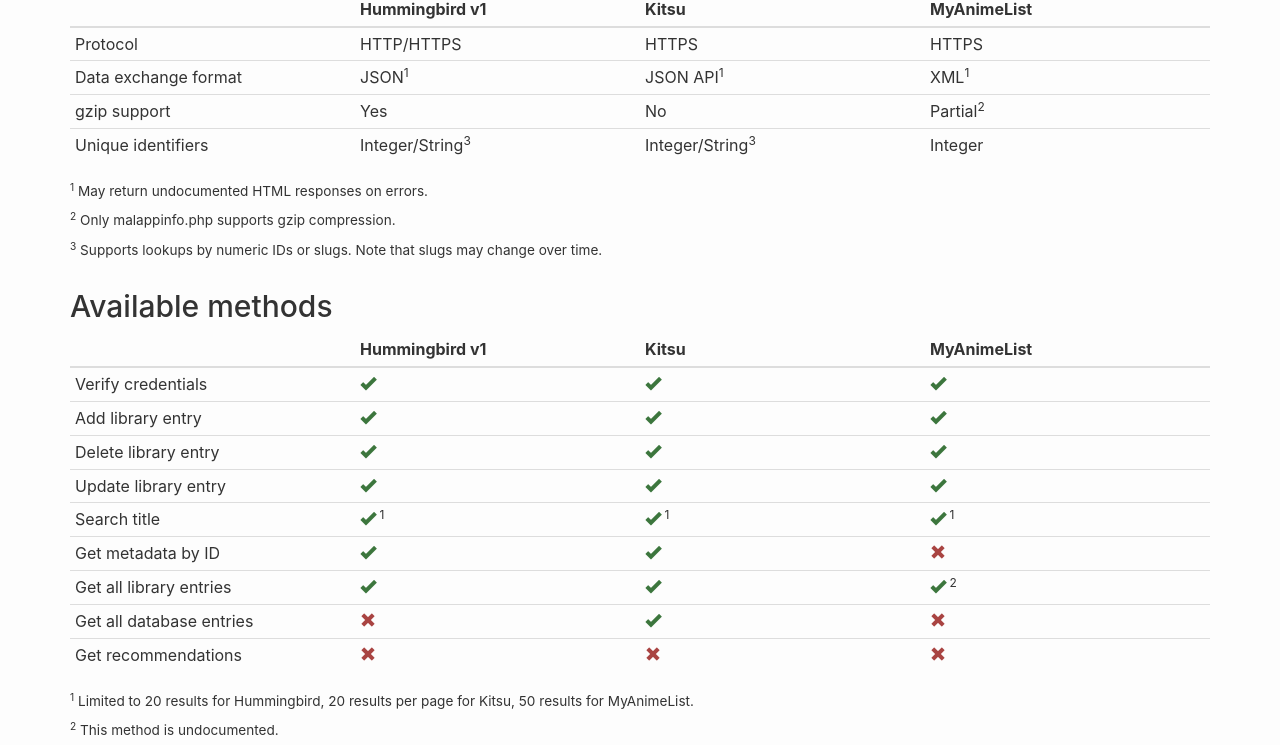
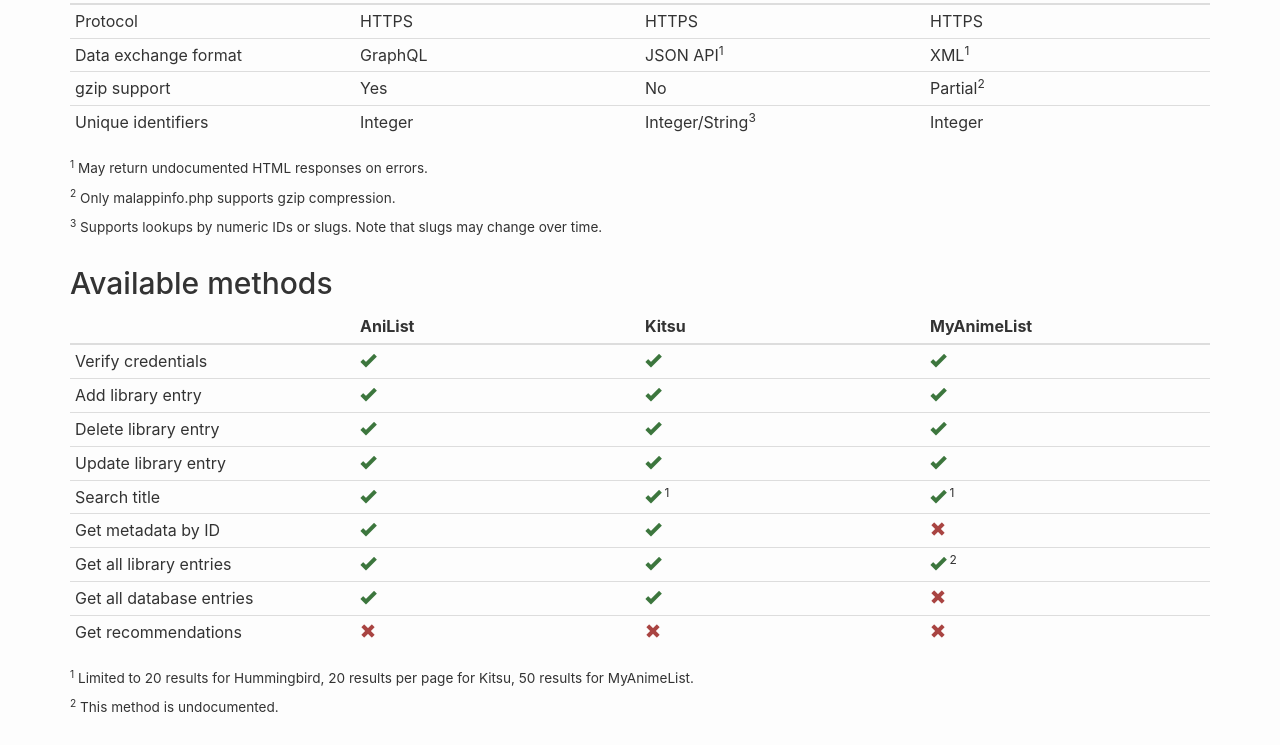
Before and after one commit to erengy/taiga-moe, a plain HTML site: page api.html in a window 1280 px wide. Shown: the part 500-1245 px from the top of the page. Drawn offline with nearby package versions, Linux system fonts and the light colour scheme.

Commit message:
Add AniList to API page

```diff
--- a/api.html
+++ b/api.html
@@ -23,16 +23,15 @@
       <div class="row">
         <div class="col-md-12">
           <h1>Comparison of Anime Library APIs</h1>
-          <p>This page aims to draw a comperative picture of <a href="https://hummingbird.me">Hummingbird</a>, <a href="https://kitsu.io">Kitsu</a> and <a href="https://myanimelist.net">MyAnimeList</a> APIs. It was first put together in order to aid the development of Taiga, but hopefully it will also help other developers and serve as an indicator of each API's shortcomings.</p>
+          <p>This page aims to draw a comperative picture of <a href="https://anilist.co">AniList</a>, <a href="https://kitsu.io">Kitsu</a> and <a href="https://myanimelist.net">MyAnimeList</a> APIs. It was first put together in order to aid the development of Taiga, but hopefully it will also help other developers and serve as an indicator of each API's shortcomings.</p>
           <p>A couple of things to note before venturing forth:</p>
           <ul>
             <li>Some methods use different names to refer to the same value (e.g. <code>title</code> and <code>series_title</code>).</li>
             <li>If an API is missing a value that others provide, it's marked as <code>n/a</code>. If the data is valuable and should be included in the API, it's <span class="text-danger">red</span>; otherwise it's <span class="text-muted">gray</span>.</li>
-            <li>Hummingbird has been rebranded as Kitsu in December 2016.</li>
           </ul>
           <p>For more information on each API, please refer to their official documents:</p>
           <ul>
-            <li>Hummingbird: <a href="https://github.com/hummingbird-me/hummingbird/wiki/API-Reference">API documentation</a>, <a href="https://forums.hummingbird.me/c/dev">Forum category</a></li>
+            <li>AniList: <a href="https://anilist.gitbooks.io/anilist-apiv2-docs/">API documentation</a></li>
             <li>Kitsu: <a href="https://kitsu.docs.apiary.io">API documentation</a></li>
             <li>MyAnimeList: <a href="https://myanimelist.net/modules.php?go=api">API documentation</a>, <a href="https://myanimelist.net/clubs.php?cid=13727">Club page</a></li>
           </ul>
@@ -65,7 +64,7 @@
             </table>
           </div>
           <div class="footnote well">
-            <p>Last update was made on <abbr title="October 10th, 2017, 12:50">2017-10-10</abbr>. <a href="https://github.com/erengy/taiga-moe">Let us know</a> if you find a mistake or would like to contribute in any other way.</p>
+            <p>Last update was made on <abbr title="February 14th, 2018, 13:30">2018-02-14</abbr>. <a href="https://github.com/erengy/taiga-moe">Let us know</a> if you find a mistake or would like to contribute in any other way.</p>
             <p>This work is licensed under a <a rel="license" href="https://creativecommons.org/licenses/by/4.0/">Creative Commons Attribution 4.0 International License</a>.</p>
           </div>
         </div>
--- a/js/taiga-api.js
+++ b/js/taiga-api.js
@@ -16,16 +16,21 @@ var api_data = {
       "canonical": "taiga"
     },
     /**/
+    {
+      "name": "AniList",
+      "canonical": "anilist"
+    },
     /**
     {
       "name": "Herro",
       "canonical": "herro"
     },
     /**/
-    {
+    /**{
       "name": "Hummingbird v1",
       "canonical": "hummingbird-v1"
     },
+    /**/
     /**
     {
       "name": "Hummingbird v2",
@@ -48,6 +53,7 @@ var api_data = {
       "table": [
         {
           "name": "Protocol",
+          "anilist": "HTTPS",
           "herro": "HTTP",
           "hummingbird-v1": "HTTP/HTTPS",
           "hummingbird-v2": "HTTPS",
@@ -56,6 +62,7 @@ var api_data = {
         },
         {
           "name": "Data exchange format",
+          "anilist": "GraphQL",
           "herro": "JSON",
           "hummingbird-v1": {
             "text": "JSON",
@@ -82,6 +89,7 @@ var api_data = {
         },*/
         {
           "name": "gzip support",
+          "anilist": "Yes",
           "herro": {
             "text": "",
             "note": "?"
@@ -96,6 +104,7 @@ var api_data = {
         },
         {
           "name": "Unique identifiers",
+          "anilist": "Integer",
           "herro": {
             "text": "String",
             "note": "4"
@@ -130,6 +139,7 @@ var api_data = {
       "table": [
         {
           "name": "Verify credentials",
+          "anilist": true,
           "herro": false,
           "hummingbird-v1": true,
           "hummingbird-v2": false,
@@ -138,6 +148,7 @@ var api_data = {
         },
         {
           "name": "Add library entry",
+          "anilist": true,
           "herro": true,
           "hummingbird-v1": true,
           "hummingbird-v2": false,
@@ -146,6 +157,7 @@ var api_data = {
         },
         {
           "name": "Delete library entry",
+          "anilist": true,
           "herro": true,
           "hummingbird-v1": true,
           "hummingbird-v2": false,
@@ -154,6 +166,7 @@ var api_data = {
         },
         {
           "name": "Update library entry",
+          "anilist": true,
           "herro": true,
           "hummingbird-v1": true,
           "hummingbird-v2": false,
@@ -162,6 +175,7 @@ var api_data = {
         },
         {
           "name": "Search title",
+          "anilist": true,
           "herro": {
             "text": true,
             "note": "&nbsp;2"
@@ -182,6 +196,7 @@ var api_data = {
         },
         {
           "name": "Get metadata by ID",
+          "anilist": true,
           "herro": true,
           "hummingbird-v1": true,
           "hummingbird-v2": true,
@@ -190,6 +205,7 @@ var api_data = {
         },
         {
           "name": "Get all library entries",
+          "anilist": true,
           "herro": true,
           "hummingbird-v1": true,
           "hummingbird-v2": false,
@@ -201,6 +217,7 @@ var api_data = {
         },
         {
           "name": "Get all database entries",
+          "anilist": true,
           "herro": {
             "text": true,
             "note": "&nbsp;2"
@@ -212,6 +229,7 @@ var api_data = {
         },
         {
           "name": "Get recommendations",
+          "anilist": false,
           "herro": true,
           "hummingbird-v1": false,
           "hummingbird-v2": false,
@@ -231,6 +249,7 @@ var api_data = {
         {
           "name": "Unique identifier",
           "taiga": "id",
+          "anilist": "id",
           "herro": "_id",
           "hummingbird-v1": "id, anime_id",
           "hummingbird-v2": "id",
@@ -253,6 +272,7 @@ var api_data = {
         {
           "name": "Poster image URL",
           "taiga": "resource",
+          "anilist": "coverImage",
           "herro": "image_url",
           "hummingbird-v1": "cover_image",
           "hummingbird-v2": "poster_image",
@@ -262,6 +282,7 @@ var api_data = {
         {
           "name": "Cover image URL",
           "taiga": "resource",
+          "anilist": "bannerImage",
           "hummingbird-v1": "",
           "hummingbird-v2": "cover_image",
           "kitsu": "coverImage",
@@ -277,6 +298,7 @@ var api_data = {
         {
           "name": "Title (romaji)",
           "taiga": "title",
+          "anilist": "title/romaji",
           "herro": "title, series_title",
           "hummingbird-v1": "title",
           "hummingbird-v2": "romaji",
@@ -286,6 +308,7 @@ var api_data = {
         {
           "name": "Title (en)",
           "taiga": "alternative",
+          "anilist": "title/english",
           "herro": "title_english",
           "hummingbird-v1": "alternate_title",
           "hummingbird-v2": "english",
@@ -295,6 +318,7 @@ var api_data = {
         {
           "name": "Title (ja)",
           "taiga": "alternative",
+          "anilist": "title/native",
           "herro": "title_japanese",
           "hummingbird-v1": "",
           "hummingbird-v2": "japanese",
@@ -304,6 +328,7 @@ var api_data = {
         {
           "name": "Alternative titles",
           "taiga": "alternative",
+          "anilist": "synonyms",
           "herro": "title_aka",
           "hummingbird-v1": "",
           "hummingbird-v2": "",
@@ -313,6 +338,7 @@ var api_data = {
         {
           "name": "Description",
           "taiga": "description",
+          "anilist": "description",
           "herro": "plot",
           "hummingbird-v1": "synopsis",
           "hummingbird-v2": "synopsis",
@@ -322,6 +348,7 @@ var api_data = {
         {
           "name": "Episode count",
           "taiga": "extent",
+          "anilist": "episodes",
           "herro": "episodes_total, series_total",
           "hummingbird-v1": "episode_count",
           "hummingbird-v2": "episode_count",
@@ -331,6 +358,7 @@ var api_data = {
         {
           "name": "Episode length",
           "taiga": "extent",
+          "anilist": "duration",
           "herro": "episodes_length",
           "hummingbird-v1": "episode_length",
           "hummingbird-v2": "episode_length",
@@ -340,6 +368,7 @@ var api_data = {
         {
           "name": "Airing status",
           "taiga": "status",
+          "anilist": "status",
           "herro": "series_status",
           "hummingbird-v1": "status",
           "kitsu": "status",
@@ -348,6 +377,7 @@ var api_data = {
         {
           "name": "Date started airing",
           "taiga": "date",
+          "anilist": "startDate",
           "herro": "series_start",
           "hummingbird-v1": "started_airing",
           "hummingbird-v2": "started_airing_date",
@@ -357,6 +387,7 @@ var api_data = {
         {
           "name": "Date finished airing",
           "taiga": "date",
+          "anilist": "endDate",
           "herro": "series_end",
           "hummingbird-v1": "finished_airing",
           "hummingbird-v2": "finished_airing_date",
@@ -366,6 +397,7 @@ var api_data = {
         {
           "name": "Type",
           "taiga": "type",
+          "anilist": "type",
           "herro": "series_type",
           "hummingbird-v1": "show_type",
           "hummingbird-v2": "show_type",
@@ -375,6 +407,7 @@ var api_data = {
         {
           "name": "Age rating",
           "taiga": "audience",
+          "anilist": "isAdult",
           "herro": "",
           "hummingbird-v1": "age_rating",
           "hummingbird-v2": "age_rating",
@@ -384,6 +417,7 @@ var api_data = {
         {
           "name": "Genres",
           "taiga": "subject",
+          "anilist": "genres",
           "herro": "genres",
           "hummingbird-v1": "genres",
           "hummingbird-v2": "genres",
@@ -397,6 +431,7 @@ var api_data = {
         {
           "name": "Producers",
           "taiga": "creator",
+          "anilist": "studios",
           "herro": "series_producers",
           "hummingbird-v1": "",
           "hummingbird-v2": "",
@@ -406,6 +441,7 @@ var api_data = {
         {
           "name": "Characters",
           "taiga": "",
+          "anilist": "characters",
           "herro": "characters",
           "hummingbird-v1": "",
           "hummingbird-v2": "",
@@ -415,6 +451,7 @@ var api_data = {
         {
           "name": "Average user rating",
           "taiga": "",
+          "anilist": "averageScore, meanScore",
           "herro": "",
           "hummingbird-v1": "community_rating",
           "hummingbird-v2": "community_rating, bayesian_rating",
@@ -437,6 +474,7 @@ var api_data = {
         {
           "name": "Unique identifier",
           "taiga": null,
+          "anilist": "id",
           "hummingbird-v1": "id",
           "kitsu": "id",
           "myanimelist": {
@@ -447,6 +485,7 @@ var api_data = {
         {
           "name": "Watching status",
           "taiga": "status",
+          "anilist": "status",
           "herro": "status, list_status",
           "hummingbird-v1": "status",
           "kitsu": "status",
@@ -455,6 +494,7 @@ var api_data = {
         {
           "name": "Last watched episode",
           "taiga": "progress",
+          "anilist": "progress",
           "herro": "progress, list_progress",
           "hummingbird-v1": "episodes_watched",
           "kitsu": "progress",
@@ -468,6 +508,7 @@ var api_data = {
         {
           "name": "Rewatching status",
           "taiga": "progress",
+          "anilist": "status",
           "herro": "",
           "hummingbird-v1": "rewatching",
           "kitsu": "reconsuming",
@@ -490,6 +531,7 @@ var api_data = {
         {
           "name": "Times rewatched",
           "taiga": "progress",
+          "anilist": "repeat",
           "herro": "",
           "hummingbird-v1": "rewatched_times",
           "kitsu": "reconsumeCount",
@@ -498,6 +540,7 @@ var api_data = {
         {
           "name": "Date started watching",
           "taiga": "date",
+          "anilist": "startedAt",
           "herro": "",
           "hummingbird-v1": "",
           "kitsu": "startedAt",
@@ -506,6 +549,7 @@ var api_data = {
         {
           "name": "Date finished watching",
           "taiga": "date",
+          "anilist": "completedAt",
           "herro": "",
           "hummingbird-v1": "",
           "kitsu": "finishedAt",
@@ -514,6 +558,7 @@ var api_data = {
         {
           "name": "Last library update",
           "taiga": "modified",
+          "anilist": "updatedAt",
           "herro": "",
           "hummingbird-v1": "last_watched, updated_at",
           "kitsu": "updatedAt",
@@ -522,6 +567,7 @@ var api_data = {
         {
           "name": "Rating",
           "taiga": "",
+          "anilist": "score",
           "herro": "score, list_score",
           "hummingbird-v1": "rating, sane_rating_update",
           "kitsu": "rating",
@@ -538,6 +584,7 @@ var api_data = {
         {
           "name": "Personal notes",
           "taiga": "",
+          "anilist": "notes",
           "herro": "",
           "hummingbird-v1": "notes, notes_present",
           "kitsu": "notes",
@@ -550,6 +597,7 @@ var api_data = {
         {
           "name": "Privacy",
           "taiga": "",
+          "anilist": "private",
           "herro": "",
           "hummingbird-v1": "private, privacy",
           "kitsu": "private",
@@ -558,6 +606,7 @@ var api_data = {
         {
           "name": "Priority",
           "taiga": "",
+          "anilist": "priority",
           "herro": "",
           "hummingbird-v1": "",
           "kitsu": "",
```
